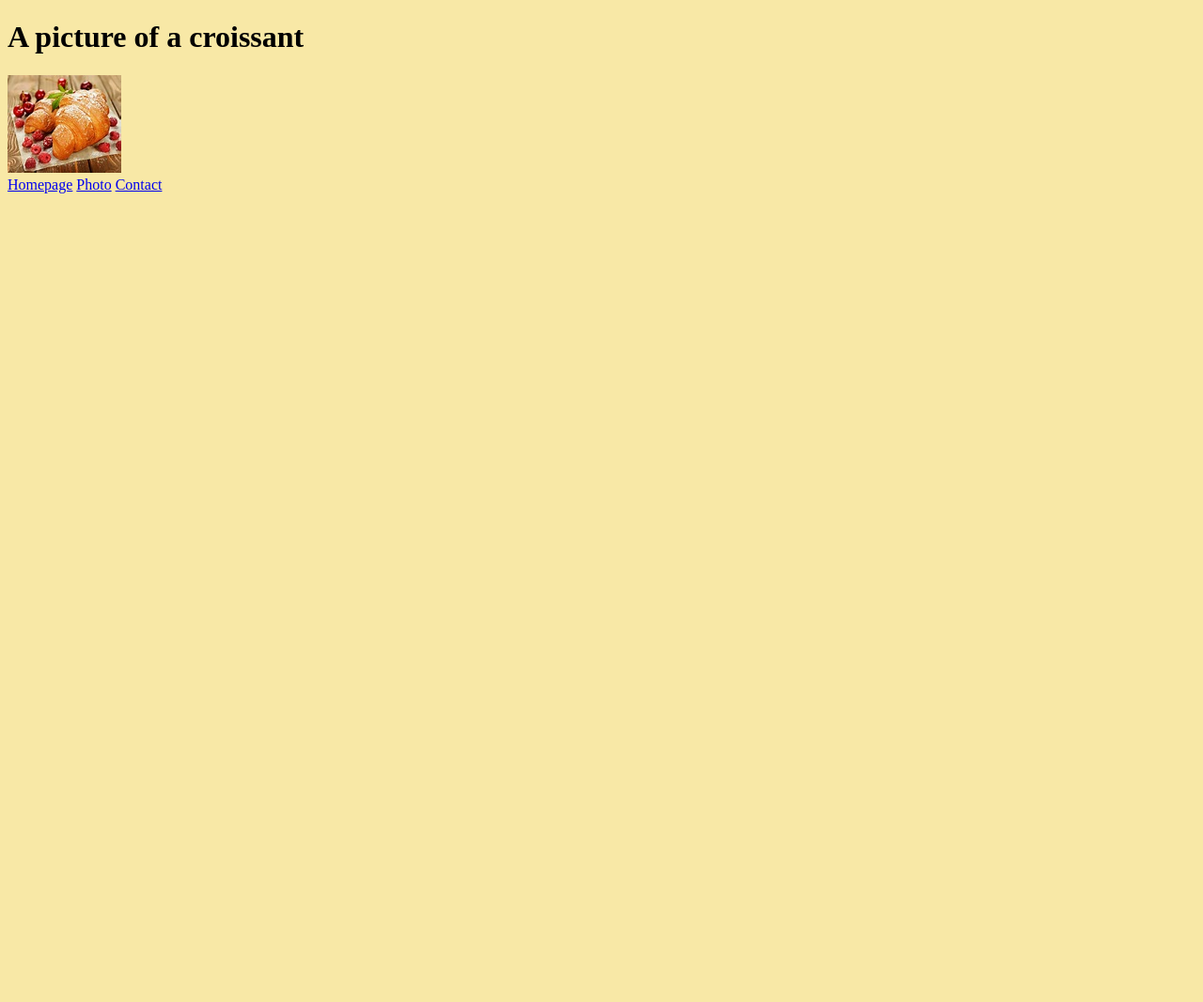
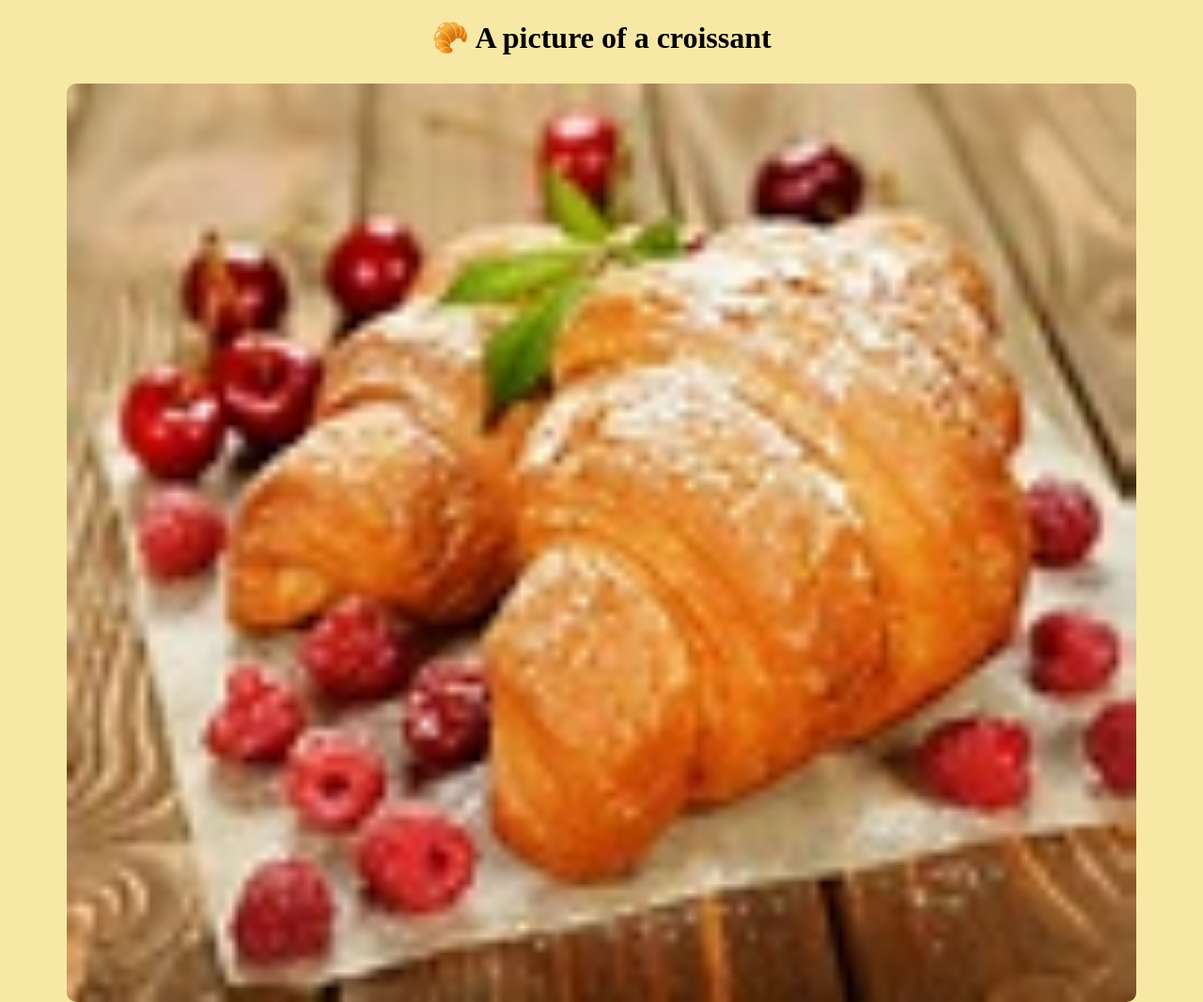
Before and after one commit to KRitchie823/croissant2, a plain HTML site: page photo.html in a window 1280 px wide. Shown: the top 1067 px of the page at 94% size. Before the commit the page ends 800 px from the top, so only its background shows below. Drawn offline with Linux system fonts and the light colour scheme.

Commit message:
Added CSS styling

```diff
--- a/css/styles.css
+++ b/css/styles.css
@@ -1,3 +1,25 @@
 body {
   background-color: #f8e8a6;
 }
+
+h1,
+p,
+footer {
+  text-align: center;
+}
+
+footer a {
+  margin: 0 10px;
+  color: green;
+}
+
+img {
+  width: 90%;
+  height: 90%;
+}
+
+.croissant-image {
+  display: block;
+  border-radius: 10px;
+  margin: 30px auto;
+}
--- a/photo.html
+++ b/photo.html
@@ -7,8 +7,8 @@
     <title>Croissant Photo</title>
   </head>
   <body>
-    <h1>A picture of a croissant</h1>
-    <img src="/images/croissant.jpg" />
+    <h1>🥐 A picture of a croissant</h1>
+    <img src="/images/croissant.jpg" class="croissant-image" />
     <footer>
       <a href="/">Homepage</a>
       <a href="/photo.html">Photo</a>
```
Also changed, not shown: contact.html (+4 -3 lines), index.html (+1 -1 lines).
